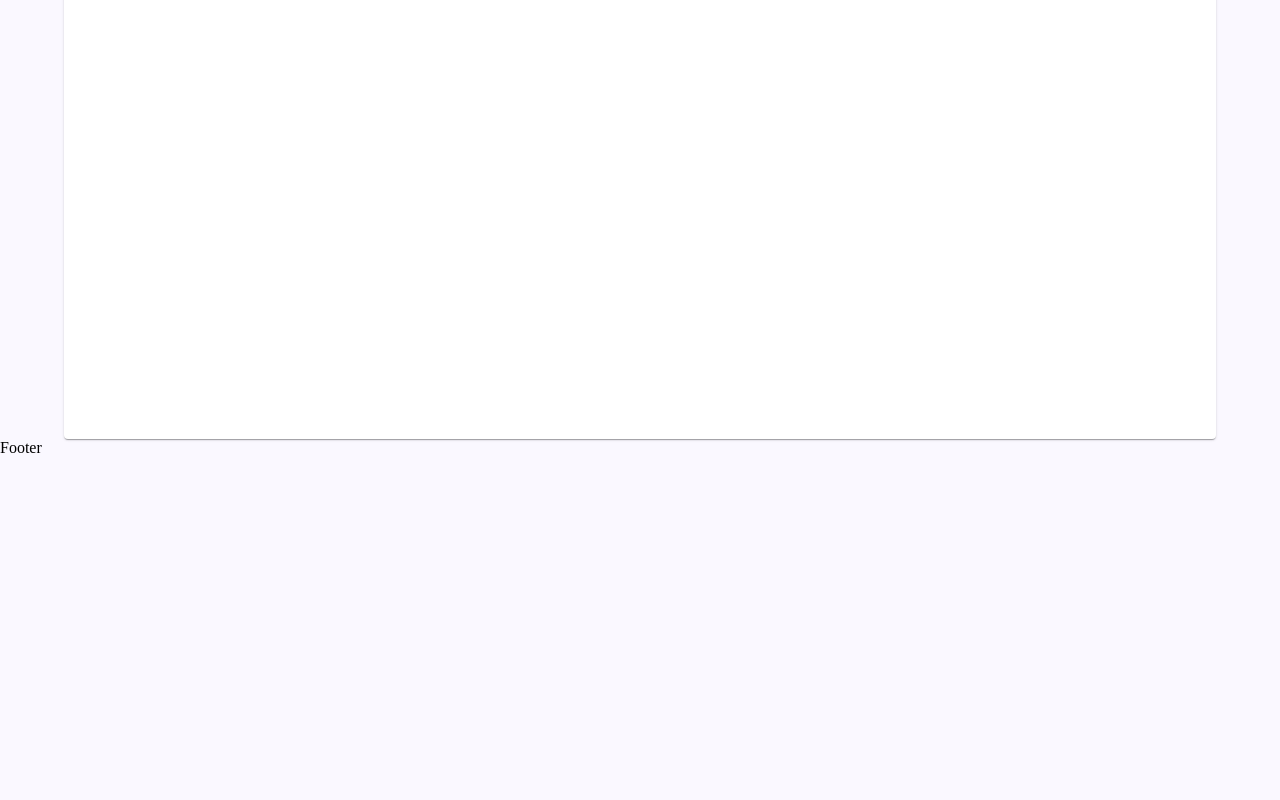
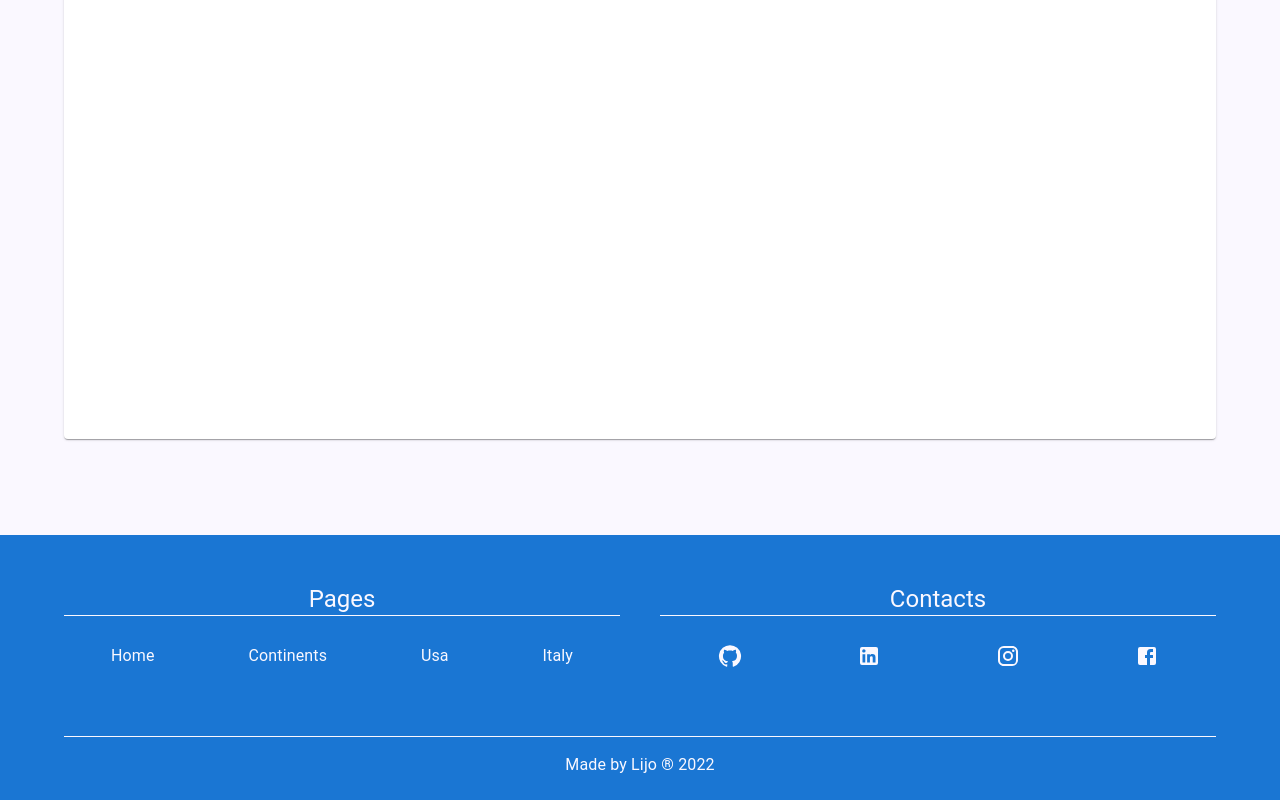
Before and after one commit to lijo-belardi/covid-tracker, a React (Create React App) app: page / in a window 1280 px wide. Shown: the part 1525-2325 px from the top of the page. Before the commit the page ends 1982 px from the top, so only its background shows below. Built offline with nearby package versions, Linux system fonts and the light colour scheme; no server answers; a web font is replaced by a local one.

Commit message:
created footer

```diff
--- /dev/null
+++ b/src/components/Footer/footerItems.js
@@ -0,0 +1,6 @@
+export const FooterLinksToPages = [
+    { pageTitle: 'Home', url: '/' },
+    { pageTitle: 'Continents', url: '/continents'},
+    { pageTitle: 'Usa', url: '/countries/usa' },
+    { pageTitle: 'Italy', url: '/countries/italy' },
+]
--- a/src/components/Footer/index.jsx
+++ b/src/components/Footer/index.jsx
@@ -1,8 +1,108 @@
 import React from 'react'
+import { useNavigate, Link } from 'react-router-dom'
+// MUI Components
+import { Container, Grid, Box, Typography } from '@mui/material'
+import GitHubIcon from '@mui/icons-material/GitHub';
+import LinkedInIcon from '@mui/icons-material/LinkedIn';
+import InstagramIcon from '@mui/icons-material/Instagram';
+import FacebookIcon from '@mui/icons-material/Facebook';
+// Style
+import styles from './index.module.scss'
+// Others import
+import { FooterLinksToPages } from './footerItems'
+import { motion } from 'framer-motion'
 
 const Footer = () => {
+  const navigate = useNavigate()
   return (
-    <div>Footer</div>
+    <footer>
+      <Container>
+        <Grid container spacing={5}>
+
+          <Grid item xs={6} sm={6} md={6} lg={6}>
+            <Typography
+              variant='h5'
+              align='center'
+              sx={{ borderBottom: '1px solid #FAF8FF', marginBottom: '0.5rem' }}
+            >
+              Pages
+            </Typography>
+
+            <Box sx={{
+              display: 'flex',
+              flexDirection: ['column', 'row'],
+              alignItems: 'center',
+              justifyContent: 'space-around',
+              minHeight: ['12rem', '4rem']
+            }}>
+              {FooterLinksToPages.map((page) => {
+                const { pageTitle, url } = page
+                return (
+                  <Box key={pageTitle}>
+                    <Typography
+                      onClick={() => navigate(url)}
+                      sx={{ borderRadius: '2px', maxWidth: 'fit-content' }}
+                      component={motion.div}
+                      whileHover={{ backgroundColor: '#FAF8FF', color: '#1a76d3', cursor: 'pointer' }}>
+                      {pageTitle}
+                    </Typography>
+                  </Box>
+                )
+              })}
+            </Box>
+          </Grid>
+
+          {/* Contacts's section */}
+          <Grid item xs={6} sm={6} md={6} lg={6}>
+            <Typography
+              variant='h5'
+              align='center'
+              sx={{ borderBottom: '1px solid #FAF8FF', marginBottom: '0.5rem' }}
+            >
+              Contacts
+            </Typography>
+
+            <Box sx={{
+              display: 'flex',
+              flexDirection: ['column', 'row'],
+              alignItems: 'center',
+              justifyContent: 'space-around',
+              minHeight: ['12rem', '4rem'],
+            }}>
+              <GitHubIcon
+                onClick={() => window.open('https://github.com/lijo-belardi', '_blank')}
+                sx={{ '&:hover': { cursor: 'pointer', backgroundColor: '#FAF8FF', color: '#1a76d3' } }}
+              />
+
+              <LinkedInIcon
+                onClick={() => window.open('https://www.linkedin.com/in/lijo-belardi/', '_blank')}
+                sx={{ '&:hover': { cursor: 'pointer', backgroundColor: '#FAF8FF', color: '#1a76d3' } }}
+              />
+              <InstagramIcon
+                onClick={() => window.open('https://www.instagram.com/lijo.belardi/', '_blank')}
+                sx={{ '&:hover': { cursor: 'pointer', backgroundColor: '#FAF8FF', color: '#1a76d3' } }}
+              />
+              <FacebookIcon
+                onClick={() => window.open('https://www.facebook.com/lijo.belardi.75', '_blank')}
+                sx={{ '&:hover': { cursor: 'pointer', backgroundColor: '#FAF8FF', color: '#1a76d3' } }}
+              />
+            </Box>
+          </Grid>
+        </Grid>
+
+        <Box sx={{
+          textAlign: 'center',
+          marginTop: '3rem',
+          minHeight: '4rem',
+          paddingTop: '1rem',
+          borderTop: '1px solid #FAF8FF'
+        }}>
+          <Typography>
+            Made by Lijo &reg; {new Date().getFullYear()}
+          </Typography>
+        </Box>
+      </Container>
+    </footer>
   )
 }
 
--- /dev/null
+++ b/src/components/Footer/index.module.scss
@@ -0,0 +1,9 @@
+@use "../../style/" as *;
+
+
+footer {
+    background-color: $mui-primary;
+    color: $primary-color;
+    margin-top: 6rem;
+    padding-top: 3rem;
+}
--- a/src/style/_colors.scss
+++ b/src/style/_colors.scss
@@ -2,4 +2,4 @@ $primary-color: #FAF8FF;
 $primary-color-inverse: #b3b2b6;
 $secondary-color: #0F0F0F;
 $tertiary-color: #AE3813;
-$mui-primary: #2196f3;
+$mui-primary: #1a76d3;
```
